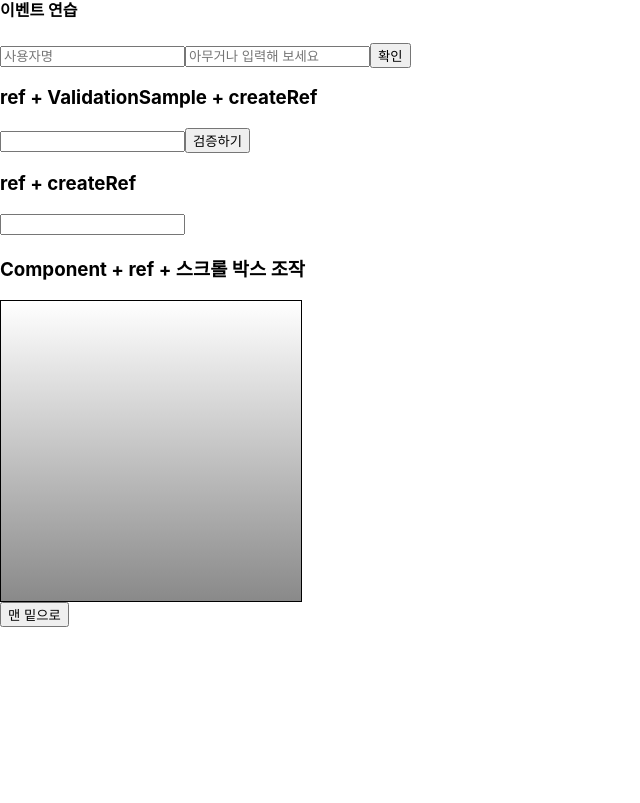
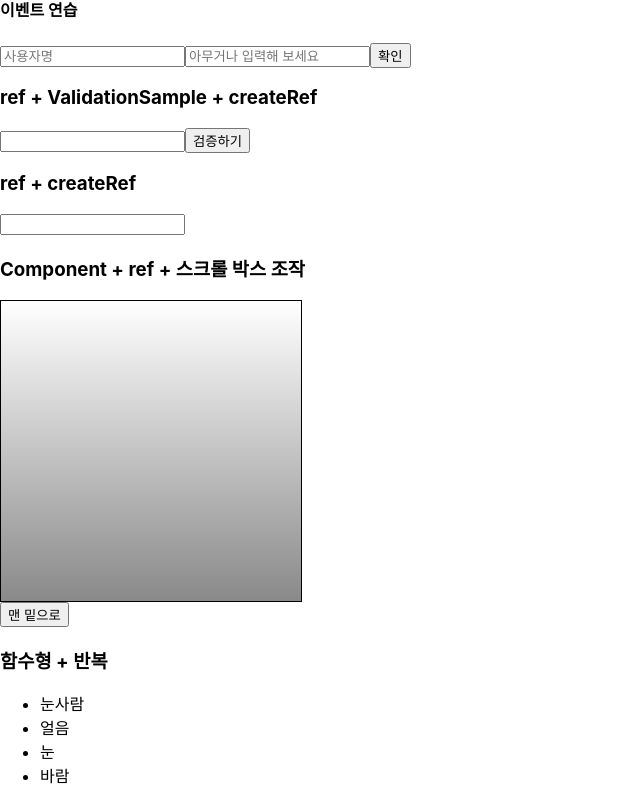
Before and after one commit to th0Kim/react-ezen, a React (Create React App) app in the folder hello-react/: page / in a window 1280 px wide. Shown: the part 785-1588 px from the top of the page, without its empty margins (0-640 px from the left). Before the commit the page ends 1412 px from the top, so only its background shows below. Built offline with nearby package versions, Linux system fonts and the light colour scheme.

Commit message:
반복시키기 새로운 객체로 복사하여 반복 .map

```diff
--- a/hello-react/src/App.js
+++ b/hello-react/src/App.js
@@ -10,6 +10,7 @@ import EventPractice from './EventPractice'; // 이벤트 핸들링
 import ValidationSampleC from './ValidationSample_c'; // ref 예시
 import RefSample from './RefSample'; // ref 예시
 import ScrollBoxC from './ScrollBox_c'; // Component scroll 접근 ref 예시
+import IterationSample from './IterationSample'; // 함수형 반복 예시
 
 const App = () => {
   return (
@@ -53,7 +54,8 @@ const App = () => {
        */}
       <button onClick={() => this.ScrollBoxC.scrollTopBottom()}>맨 밑으로</button>
 
-
+      <h3>함수형 + 반복</h3>
+      <IterationSample></IterationSample>
     </div>
   );
 }
--- /dev/null
+++ b/hello-react/src/IterationSample.js
@@ -0,0 +1,16 @@
+import React from 'react';
+
+const IterationSample = () => {
+  return (
+		<div>
+			<ul>
+				<li>눈사람</li>
+				<li>얼음</li>
+				<li>눈</li>
+				<li>바람</li>
+			</ul>
+		</div>
+	);
+};
+
+export default IterationSample;
```
Also changed, not shown: 1 other file (tests, documents, lock files or other folders).
